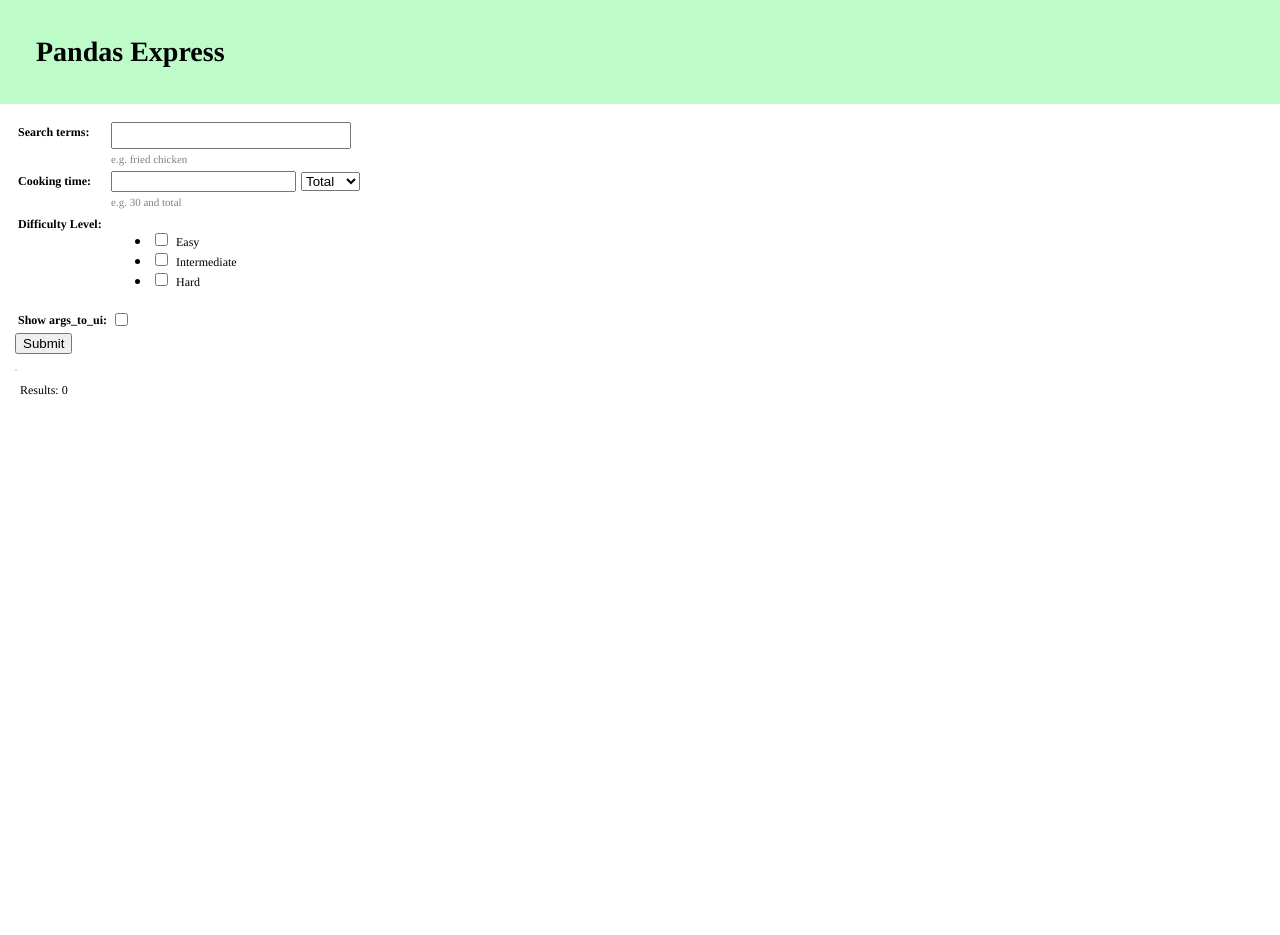
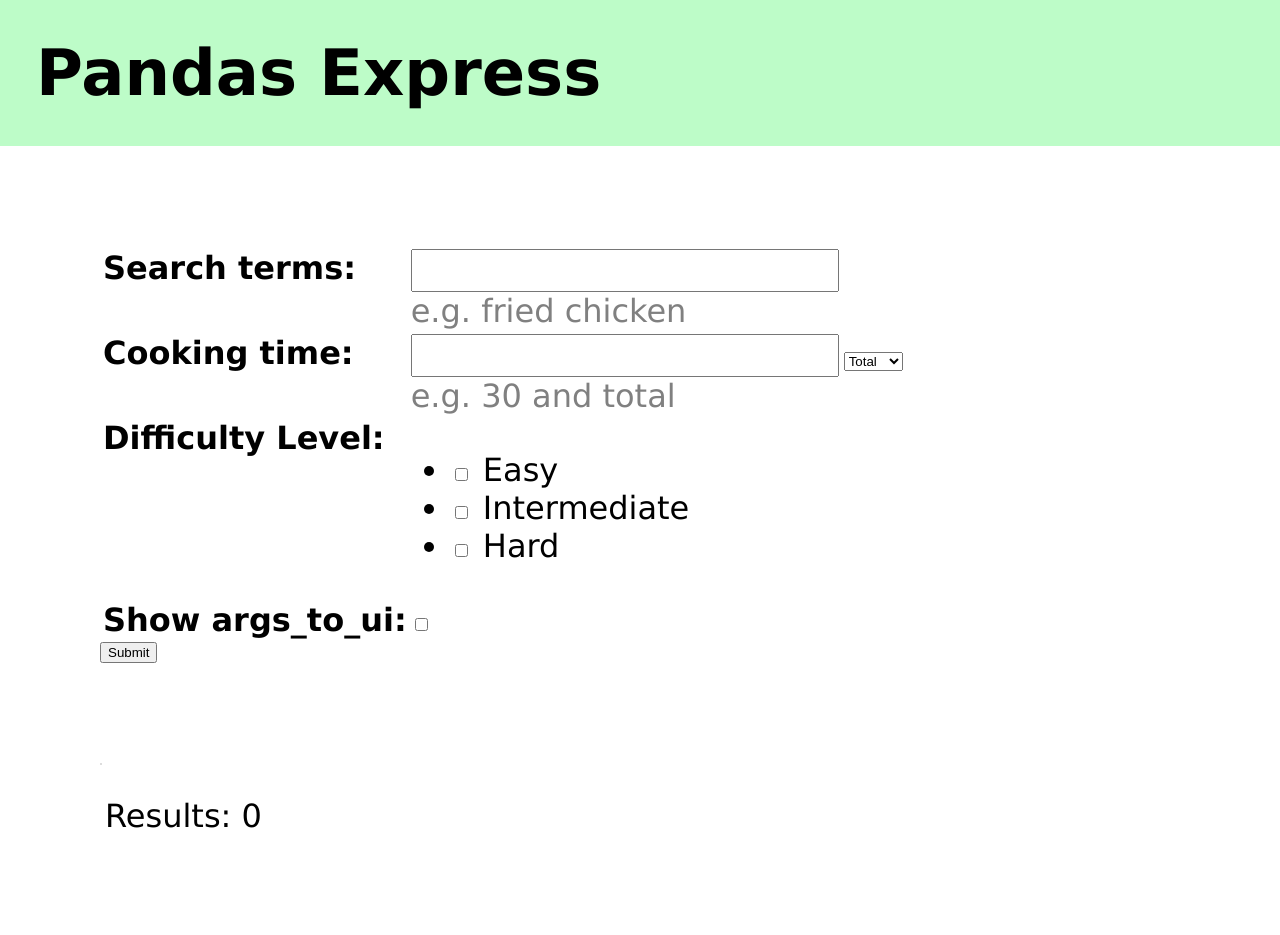
Before and after one commit to louisesiqifan/Pandas-Express, a Django app: page / in a window 1280 px wide. Before the commit the page ends 395 px from the top, so only its background shows below. Run offline with Django 3.2, Linux system fonts and the light colour scheme.

Commit message:
Modify css

```diff
--- a/pandas_express/home/views.py
+++ b/pandas_express/home/views.py
@@ -87,9 +87,7 @@ def home(request):
         # create a form instance and populate it with data from the request:
         form = SearchForm(request.GET)
         # check whether it's valid:
-        print(form.is_valid())
         if form.is_valid():
-            print("valid")
             # Convert form data to an args dictionary for find_courses
             args = {}
             if form.cleaned_data['query']:
@@ -106,7 +104,6 @@ def home(request):
             if form.cleaned_data['show_args']:
                 context['args'] = 'args_to_ui= ' + str(args)
 
-            print(args)
             try:
                 res = get_dishes(args)
             except Exception as e:
--- a/pandas_express/manage_input.py
+++ b/pandas_express/manage_input.py
@@ -13,38 +13,40 @@ def input_verification(args_to_ui):
     ui_input = args_to_ui.copy()
     for key, typ in UI.items():
         val = ui_input.get(key, None)
-        if val is not None:
-            if type(val) != typ:
-                raise ValueError("input type for {} should be {}".format(key, typ))
-            if key == 'categories':
-                args = [x.title() for x in val]
-                ui_input['categories'] = args
-            if key == 'level':
-                val = val.capitalize()
-                levels = ['Easy', 'Intermediate', 'Advanced']
-                assert val in levels, 'incorrect level'
-                ind = levels.index(val)
-                val_list = [int(i<=ind) for i,_ in enumerate(levels)]
-                ui_input['level'] = val_list
-            if key == 'time':
-                upper_bound, mode = val
-                assert mode in ['total', 'active'], 'incorrect mode'
-                assert upper_bound > 0, 'incorret time constraint'
-                ui_input['time'] = (str(upper_bound), mode)
-            if key == 'title':
-                args = val.title().split(',')
-                ui_input['title'] = args
-            if key == 'term':
-                r = re.findall(r'[a-zA-Z]{2,}', val)
-                args = list(set([x.lower() for x in r if x.lower() not in INDEX_IGNORE]))
-                ui_input['term'] = args
-            if key == 'nutrition':
-                for k, v in val.items():
-                    if k not in ['calories', 'total_fat', 'saturated_fat',
-                                 'cholesterol','sodium', 'total_carbohydrate',
-                                 'dietary_fiber', 'sugars', 'protein',
-                                 'potassium']:
-                        raise ValueError("nutrition value not supported")
-                    if v != 1 and v != 0-1:
-                        raise ValueError("side for {} should be 1 or -1".format(k))
+        if val is None:
+            continue
+        if type(val) != typ:
+            raise ValueError("input type for {} should be {}".format(key, typ))
+        if key == 'categories':
+            args = [x.title() for x in val]
+            ui_input['categories'] = args
+        if key == 'level':
+            val = val.capitalize()
+            levels = ['Easy', 'Intermediate', 'Advanced']
+            assert val in levels, 'incorrect level'
+            ind = levels.index(val)
+            val_list = [int(i<=ind) for i,_ in enumerate(levels)]
+            ui_input['level'] = val_list
+        if key == 'time':
+            upper_bound, mode = val
+            assert mode in ['total', 'active'], 'incorrect mode'
+            assert upper_bound > 0, 'incorret time constraint'
+            ui_input['time'] = (str(upper_bound), mode)
+        if key == 'title':
+            args = val.title().split(',')
+            ui_input['title'] = args
+        if key == 'term':
+            r = re.findall(r'[a-zA-Z]{2,}', val)
+            args = list(set([x.lower() for x in r if x.lower() not in INDEX_IGNORE]))
+            ui_input['term'] = args
+        if key == 'nutrition':
+            for k, v in val.items():
+                if k not in ['calories', 'total_fat', 'saturated_fat',
+                             'cholesterol','sodium', 'total_carbohydrate',
+                             'dietary_fiber', 'sugars', 'protein',
+                             'potassium']:
+                    raise ValueError("nutrition value not supported")
+                if v != 1 and v != -1:
+                    raise ValueError("side for {} should be 1 or -1".format(k))
+
     return ui_input
--- a/pandas_express/score_assignment.py
+++ b/pandas_express/score_assignment.py
@@ -73,7 +73,7 @@ def search_by_term(c, terms):
     N = len(terms)
     sub_q = ','.join(['?'] * N)
     query = '''
-    SELECT id, ROUND(COUNT(id)*1.0/{},2) AS score
+    SELECT id, ROUND(COUNT(id) * 1.0 / {}, 2) AS score
     FROM recipe_terms
     WHERE word IN ({})
     GROUP BY id
@@ -195,7 +195,7 @@ def search_by_nutrition(c, arg_dict):
     '''
     plus_string = '+'.join([case]*l)
     query = '''
-    SELECT id, ROUND(({})*1.0/{},2) AS score
+    SELECT id, ROUND(({}) * 1.0 / {}, 2) AS score
     FROM recipes
     ORDER BY score desc;
     '''.format(plus_string, l)
@@ -276,8 +276,11 @@ def get_one_dish(c, recipe_id):
     '''
     params = (recipe_id, )
     c.execute(query, params)
-    result = c.fetchall()[0]
-    return result
+    result = list(c.fetchall()[0])
+    for i, e in enumerate(result):
+        if isinstance(e, float):
+            result[i] = round(e, 2)
+    return tuple(result)
 
 
 def get_default_sort(ui_input):
@@ -331,13 +334,17 @@ def get_dishes(args_to_ui, lim=10, weight={}, debug=False):
         scores.append(score)
     db.close()
 
+    df = pd.DataFrame(dishes, columns=COLUMNS)
+    df['score'] = scores
+    sort_list, order = get_default_sort(args_to_ui)
+    df = df.sort_values(sort_list, ascending=order)[:lim]
     if debug:
-        df = pd.DataFrame(dishes, columns=COLUMNS)
-        df['score'] = scores
-        sort_list, order = get_default_sort(ipt)
-        print(df.sort_values(sort_list, ascending=order)[:lim])
-    else:
-        return [COLUMNS, dishes]
+        print(df)
+
+    cols = ['id', 'name', 'level', 'time_total']
+    df = df[cols]
+    tuples = [tuple(x) for x in df.to_numpy()]
+    return [cols, tuples]
 
 
 ###########
--- a/pandas_express/static/main.css
+++ b/pandas_express/static/main.css
@@ -2,7 +2,7 @@
 html, body {
     margin: 0;
     padding: 0;
-    font-family: Times;
+    font-family: Verdana;
 }
 
 div#header {
@@ -12,14 +12,14 @@ div#header {
 }
 
 div#header h1 {
-    font-size: 28px;
+    font-size: 64px;
     color: #000000;
     margin: 12px;
     padding: 12px;
 }
 
 div.frame {
-    margin: 15px;
+    margin: 100px;
 }
 
 div.args {
@@ -45,24 +45,25 @@ fieldset {
 
 fieldset legend {
     font-weight: bold;
-    font-size: 12px;
+    font-size: 32px;
 }
 
 input.query {
-    font-size: 18px;
+    font-size: 32px;
 }
 
 label {
-    font-size: 12px;
+    font-size: 32px;
 }
 
 p.num_results {
     margin-left: 5px;
-    font-size: 12px;
+    font-size: 32px;
 }
 
 table.form {
     text-align: left;
+    font-size: 32px;
 }
 
 table.form tr td,
@@ -72,15 +73,17 @@ table.form tr th {
 
 table.form input {
     margin-right: 5px;
+    font-size: 32px;
 }
 
 table.form input#id_query {
-    font-size: 18px;
+    font-size: 32px;
 }
 
 table.form ul#id_days {
     margin: 0px;
     padding: 0px;
+    font-size: 32px;
 }
 
 table.form ul#id_days li {
@@ -88,6 +91,7 @@ table.form ul#id_days li {
     float: left;
     margin: 0px;
     padding: 0px;
+    font-size: 32px;
 }
 
 table.recipes {
@@ -103,7 +107,7 @@ table.courses tr th {
 table.courses tr td,
 table.courses tr th {
     padding: 3px;
-    font-size: 12px;
+    font-size: 32px;
 }
 
 table.courses tr:nth-child(even) {
@@ -118,13 +122,13 @@ ul.errorlist {
 }
 
 ul.errorlist li {
-    font-size: 12px;
+    font-size: 32px;
     color: red;
     margin: 0px;
     padding: 0px;
 }
 
 span.helptext {
-    font-size: 11px;
+    font-size: 32px;
     color: gray;
 }
```
